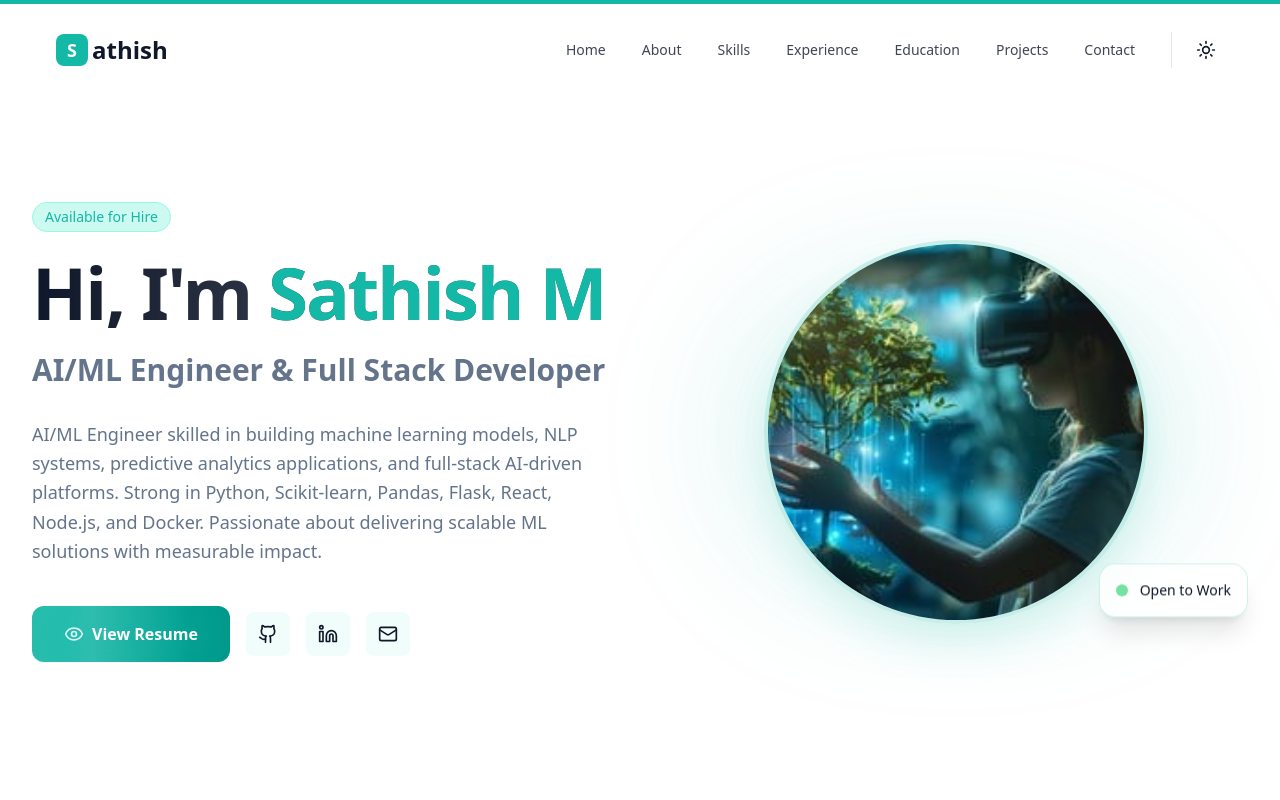
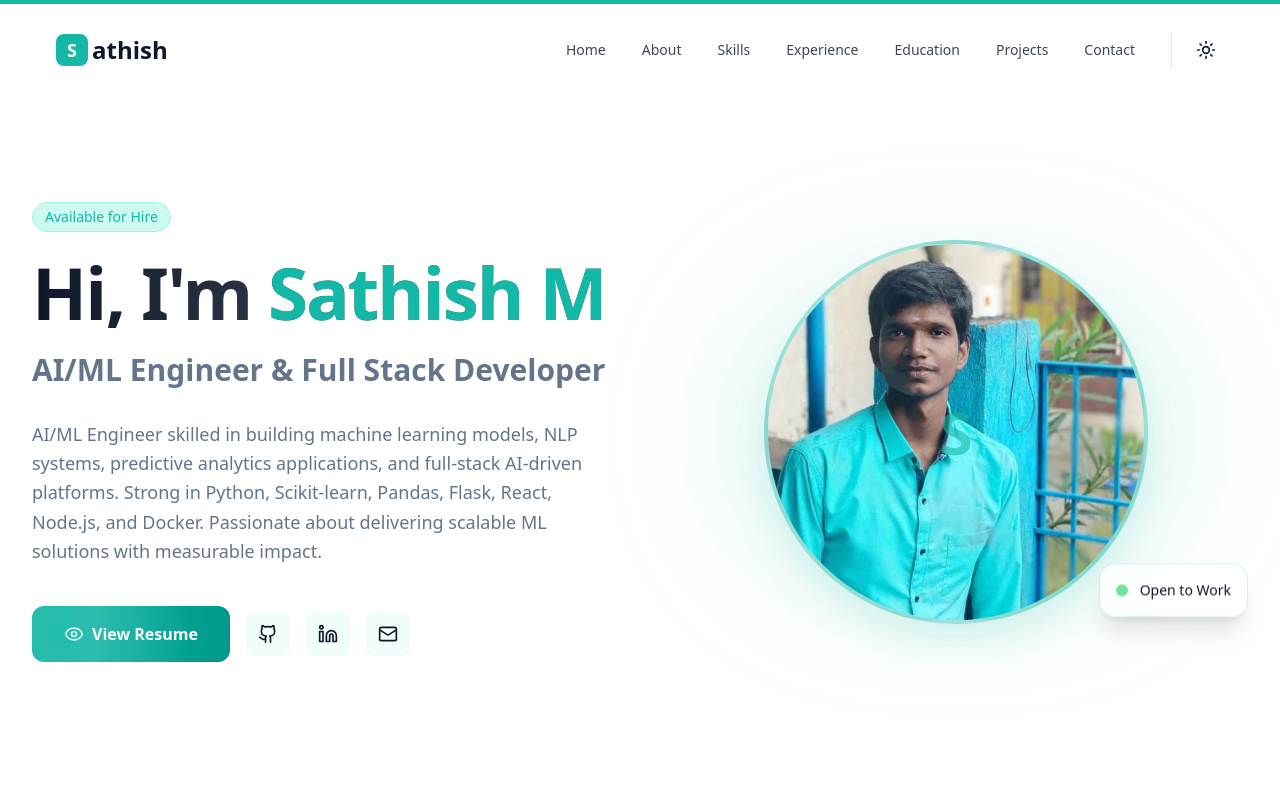
Before and after one commit to MSathish01/Anit-port-ms, a Next.js app in the folder portfolio/: page /Anit-port-ms/ in a window 1280 px wide. Shown: the top 800 px of the page. Built offline with nearby package versions, Linux system fonts and the light colour scheme.

Commit message:
Update profile image with professional photo and improve circular image display with fallback

```diff
--- a/portfolio/src/components/Hero.tsx
+++ b/portfolio/src/components/Hero.tsx
@@ -108,12 +108,21 @@ export default function Hero() {
                         {/* Glowing Blob Background */}
                         <div className="absolute inset-0 bg-primary/30 blur-[100px] rounded-full scale-75 animate-pulse" />
 
-                        <div className="relative w-64 h-64 sm:w-80 sm:h-80 md:w-96 md:h-96 rounded-full overflow-hidden border-4 border-primary/20 shadow-2xl shadow-primary/20">
+                        <div className="relative w-64 h-64 sm:w-80 sm:h-80 md:w-96 md:h-96 rounded-full overflow-hidden border-4 border-primary/20 shadow-2xl shadow-primary/20 bg-gradient-to-br from-primary/20 to-primary/40">
                             <img
                                 src="/Anit-port-ms/profile.jpg"
                                 alt={portfolioData.personal.name}
-                                className="w-full h-full object-cover hover:scale-110 transition-transform duration-500"
+                                className="w-full h-full object-cover object-center hover:scale-110 transition-transform duration-500"
+                                onError={(e) => {
+                                    const target = e.target as HTMLImageElement;
+                                    target.style.display = 'none';
+                                }}
+                                loading="eager"
                             />
+                            {/* Fallback content if image fails to load */}
+                            <div className="absolute inset-0 flex items-center justify-center text-6xl font-bold text-primary/60">
+                                {portfolioData.personal.name.charAt(0)}
+                            </div>
                         </div>
 
                         {/* Floating Badge */}
```
Also changed, not shown: portfolio/public/profile.jpg.
